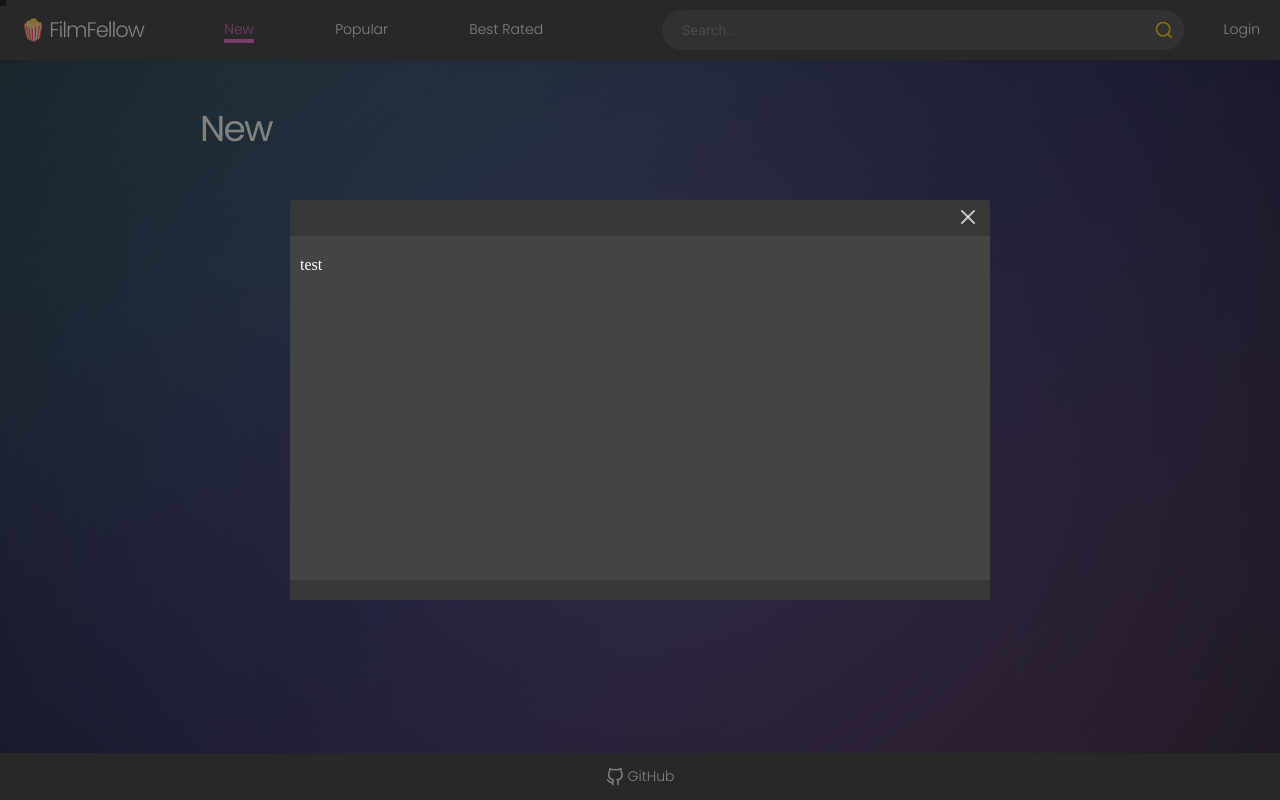
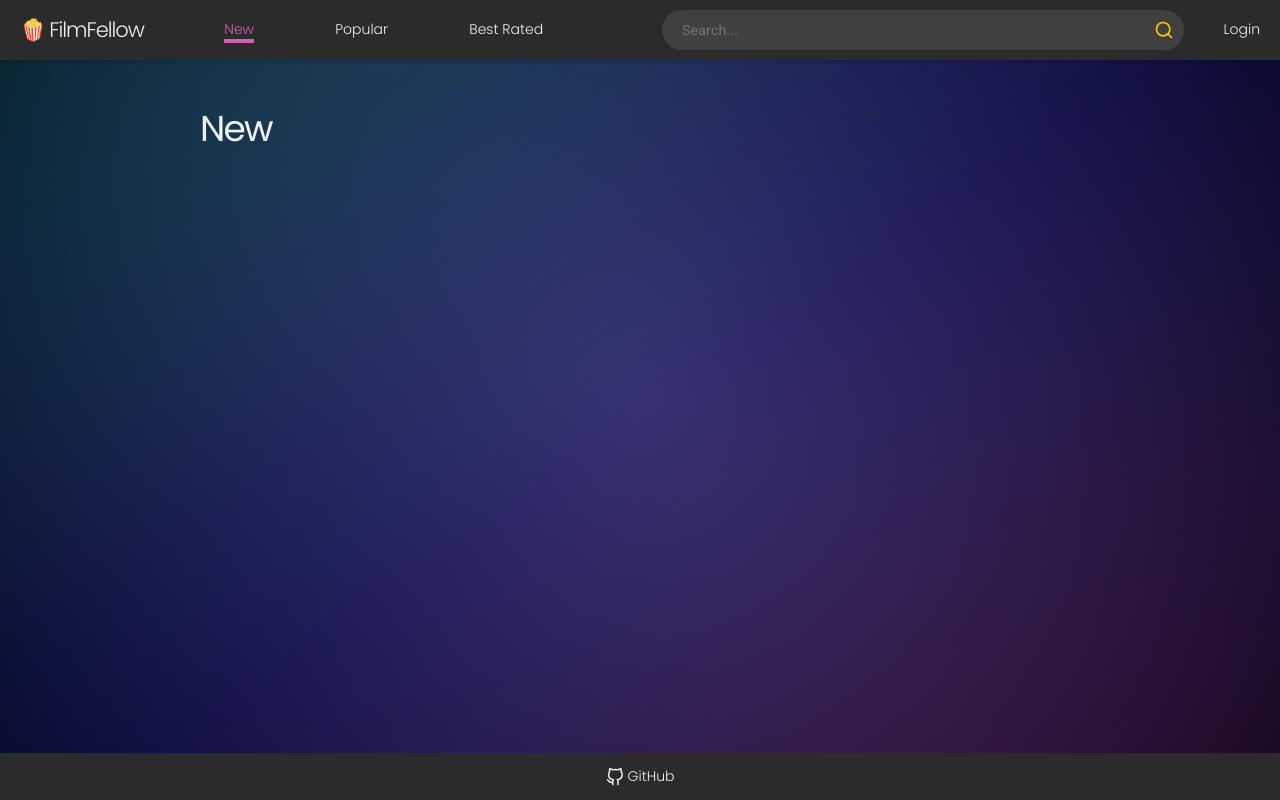
Before and after one commit to Moiman/FilmFellow, a Next.js app in the folder frontend/: page /new in a window 1280 px wide. Built offline with nearby package versions, Linux system fonts and the light colour scheme.

Commit message:
removed unnecessary dev testing

```diff
--- a/frontend/app/new/page.tsx
+++ b/frontend/app/new/page.tsx
@@ -5,10 +5,6 @@ export default function New() {
   return (
     <main>
       <h2>New</h2>
-      <Modal
-        title={"test"}
-        content={<div>test</div>}
-      />
     </main>
   );
 }
```
